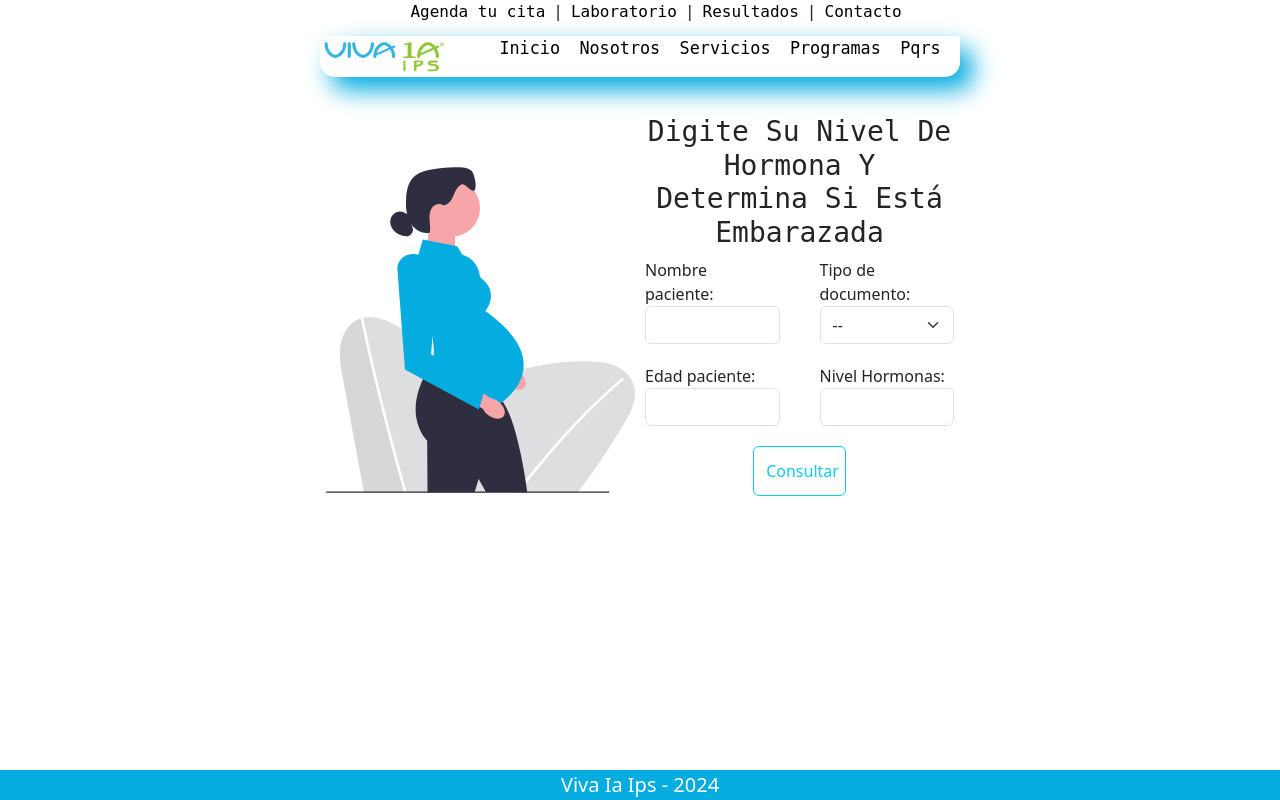
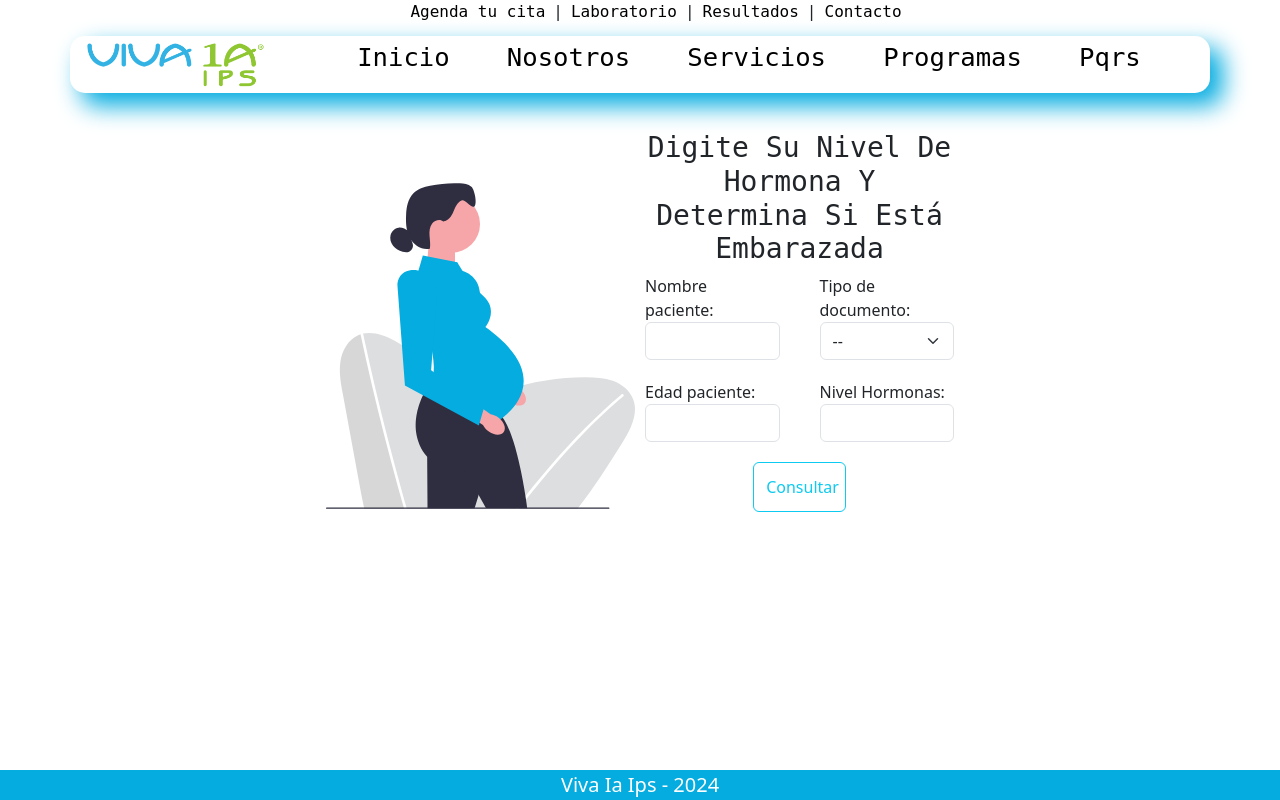
Before and after one commit to alceronDelgado/hormonas, a PHP site: page /hormonas/ in a window 1280 px wide. Run offline with PHP 8.4, Linux system fonts and the light colour scheme.

Commit message:
agregado responsive mobile and tablet

```diff
--- a/assets/css/style.css
+++ b/assets/css/style.css
@@ -61,7 +61,7 @@ nav {
   }
 
   .menutitle {
-    width: 80%;
+    width: 100%;
     height: auto;
     display: flex;
     justify-items: center;
@@ -80,9 +81,10 @@ nav {
       /* etiqueta a del header */
       a{
         transition: 0.4s;
-        font-size: 2.1vh;
+        font-size: 2vw;
         text-decoration: none;
         color: black;
+        height: 100%;
       }
 
       /* Efecto hoover */
@@ -116,7 +118,7 @@ nav {
     justify-content: space-between;
     width: 50%;
     height: 430px;
-    gap: 10px;
+    gap: 0px 10px;
     position: relative;
     .element{
       width: 100%;
--- a/index.php
+++ b/index.php
@@ -12,7 +12,7 @@
   <script src="https://cdn.jsdelivr.net/npm/bootstrap@5.3.3/dist/js/bootstrap.bundle.min.js" integrity="sha384-YvpcrYf0tY3lHB60NNkmXc5s9fDVZLESaAA55NDzOxhy9GkcIdslK1eN7N6jIeHz" crossorigin="anonymous"></script>
 </head>
 <body>
-  <nav class="navList">
+  <nav class="navList container container-fluid">
     <ul class="itemList">
       <li><a href="">Agenda tu cita</a></li>
       <li>|</li>
@@ -23,11 +23,11 @@
       <li><a href="">Contacto</a></li>
     </ul>
   </nav>
-  <header class="header">
+  <header class="header container container-fluid">
     <div class="logo">
       <img src="assets/img/viva1a.png" alt="" id="logotipo" class="" width="100%" height="">
     </div>
-    <div class="menutitle">
+    <div class="menutitle ">
       <!-- <h1 >SALUD</h1> -->
       <ul class="menuHeader" id="textTitle">
         <li><a href="#">Inicio</a></li>
@@ -97,7 +97,7 @@
     </div>
   </div>
 
-  <footer class="">
+  <footer class="container-fluid">
     viva ia ips - 2024
   </footer>
 
```
Also changed, not shown: other parts of assets/css/style.css (+84 -1 lines).
